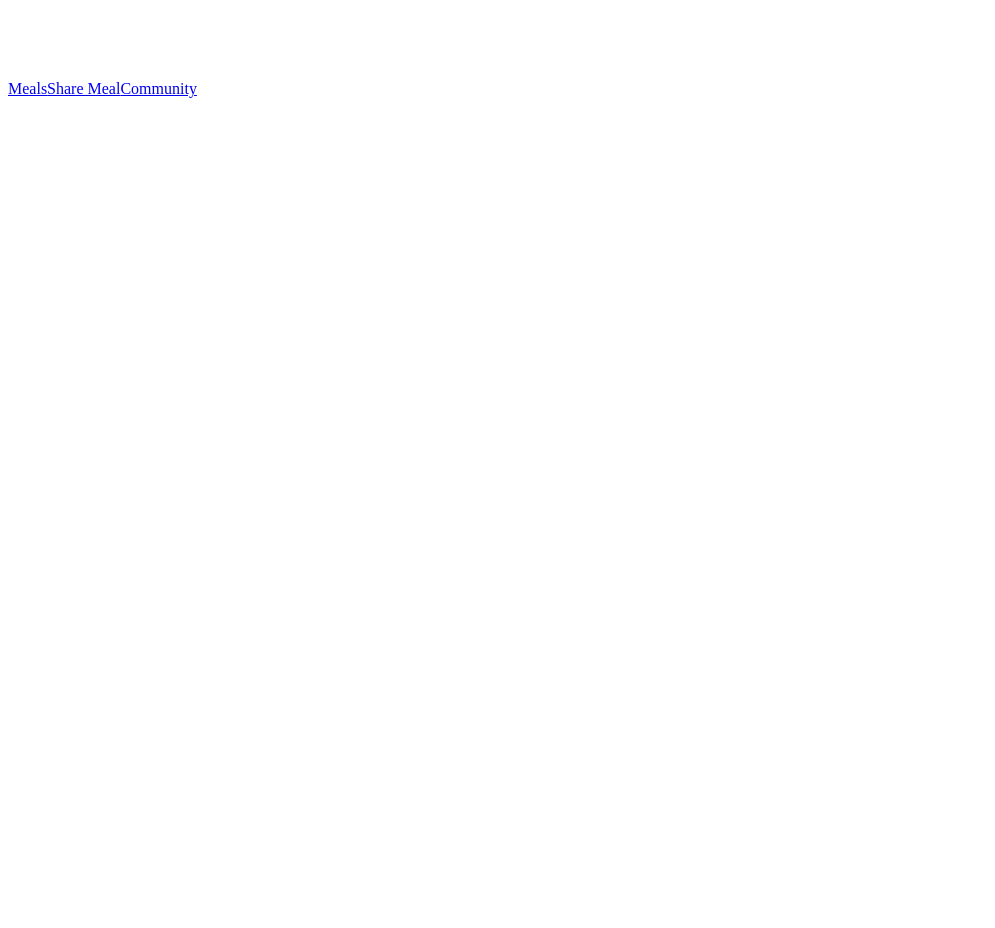
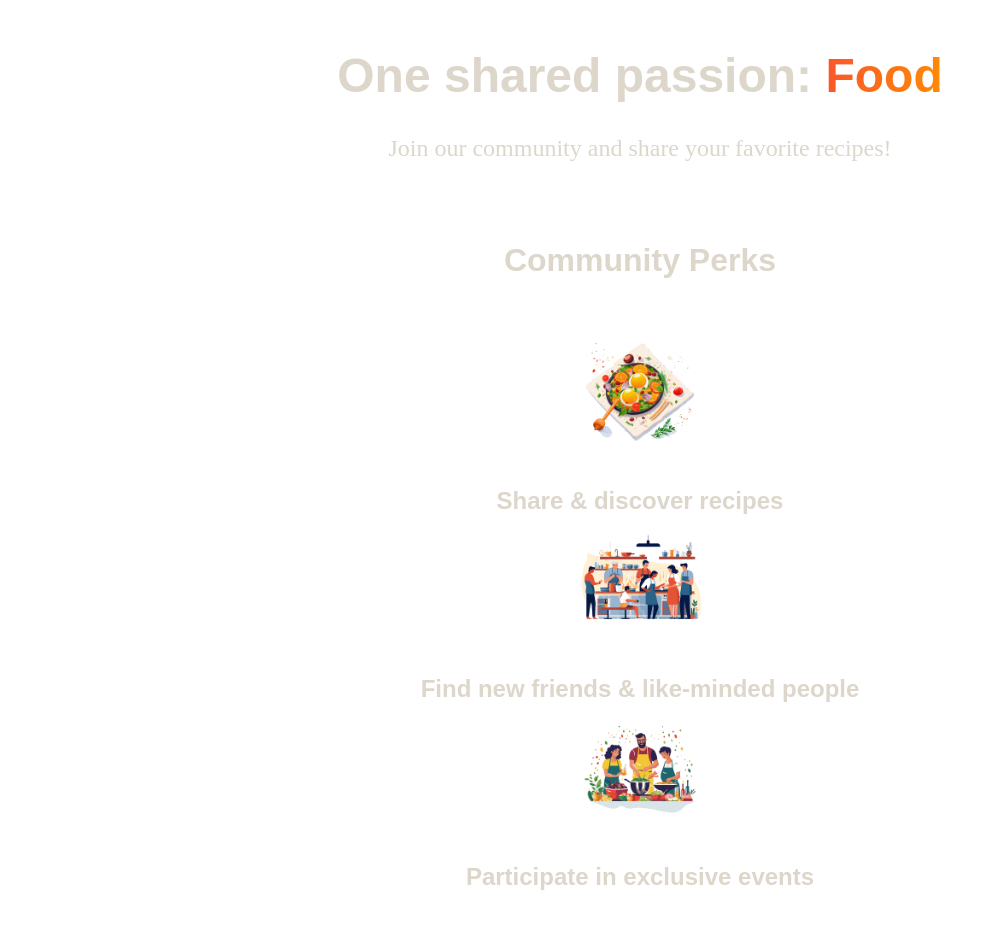
Before and after one commit to MrtnBck/nextjs-foodies-app, a Next.js app: page / in a window 1280 px wide. Shown: the top 928 px of the page, without its empty margins (0-995 px from the left). Before the commit the page ends 800 px from the top, so only its background shows below. Built offline with nearby package versions, Linux system fonts and the light colour scheme.

Commit message:
image slideshow component, usePathname for navigation

```diff
--- a/app/page.js
+++ b/app/page.js
@@ -1,12 +1,37 @@
-import Link from "next/link";
+import Image from "next/image";
 
-export default function Home() {
+import mealIcon from "@/assets/icons/meal.png";
+import communityIcon from "@/assets/icons/community.png";
+import eventsIcon from "@/assets/icons/events.png";
+import classes from "./page.module.css";
+
+export default function CommunityPage() {
   return (
-    <main>
-      <h1 style={{ color: "white", textAlign: "center" }}>Time to get started!</h1>
-      <Link href="/meals">Meals</Link>
-      <Link href="/meals/share">Share Meal</Link>
-      <Link href="/community">Community</Link>
-    </main>
+    <>
+      <header className={classes.header}>
+        <h1>
+          One shared passion: <span className={classes.highlight}>Food</span>
+        </h1>
+        <p>Join our community and share your favorite recipes!</p>
+      </header>
+      <main className={classes.main}>
+        <h2>Community Perks</h2>
+
+        <ul className={classes.perks}>
+          <li>
+            <Image src={mealIcon} alt="A delicious meal" />
+            <p>Share & discover recipes</p>
+          </li>
+          <li>
+            <Image src={communityIcon} alt="A crowd of people, cooking" />
+            <p>Find new friends & like-minded people</p>
+          </li>
+          <li>
+            <Image src={eventsIcon} alt="A crowd of people at a cooking event" />
+            <p>Participate in exclusive events</p>
+          </li>
+        </ul>
+      </main>
+    </>
   );
 }
--- /dev/null
+++ b/app/page.module.css
@@ -0,0 +1,61 @@
+.header {
+  gap: 3rem;
+  margin: 3rem auto 5rem auto;
+  width: 90%;
+  max-width: 75rem;
+  color: #ddd6cb;
+  font-size: 1.5rem;
+  text-align: center;
+}
+
+.header h1 {
+  font-family: "Montserrat", sans-serif;
+}
+
+.highlight {
+  background: linear-gradient(90deg, #f9572a, #ff8a05);
+  background-clip: text;
+  -webkit-background-clip: text;
+  -webkit-text-fill-color: transparent;
+}
+
+.main {
+  width: 90%;
+  max-width: 40rem;
+  margin: 0 auto;
+  text-align: center;
+}
+
+.main h2 {
+  font-family: "Montserrat", sans-serif;
+  font-size: 2rem;
+  margin-bottom: 3rem;
+  color: #ddd6cb;
+}
+
+.perks {
+  list-style: none;
+  margin: 3rem 0;
+  padding: 0;
+}
+
+.perks li {
+  display: flex;
+  flex-direction: column;
+  align-items: center;
+  gap: 2rem;
+}
+
+.perks img {
+  width: 8rem;
+  height: 8rem;
+  object-fit: contain;
+}
+
+.perks p {
+  font-family: "Montserrat", sans-serif;
+  font-size: 1.5rem;
+  font-weight: bold;
+  margin: 0;
+  color: #ddd6cb;
+}
--- a/components/main-header/main-header.js
+++ b/components/main-header/main-header.js
@@ -6,6 +6,7 @@
 import logoImg from "@/assets/logo.png";
 
 import MainHeaderBackground from "./main-header-background";
+import NavLink from "./nav-link";
 
 export default function MainHeader() {
   return (
@@ -19,10 +20,10 @@
         <nav className={classes.nav}>
           <ul>
             <li>
-              <Link href="/meals">Browse Meals</Link>
+              <NavLink href="/meals">Browse Meals</NavLink>
             </li>
             <li>
-              <Link href="/community">Foodies Community</Link>
+              <NavLink href="/community">Foodies Community</NavLink>
             </li>
           </ul>
         </nav>
```
Also changed, not shown: components/images/image-slideshow.js (added, +48 -0 lines), components/images/image-slideshow.module.css (added, +26 -0 lines), components/main-header/main-header.module.css (+0 -24 lines), components/main-header/nav-link.js (added, +16 -0 lines), components/main-header/nav-link.module.css (added, +23 -0 lines).
